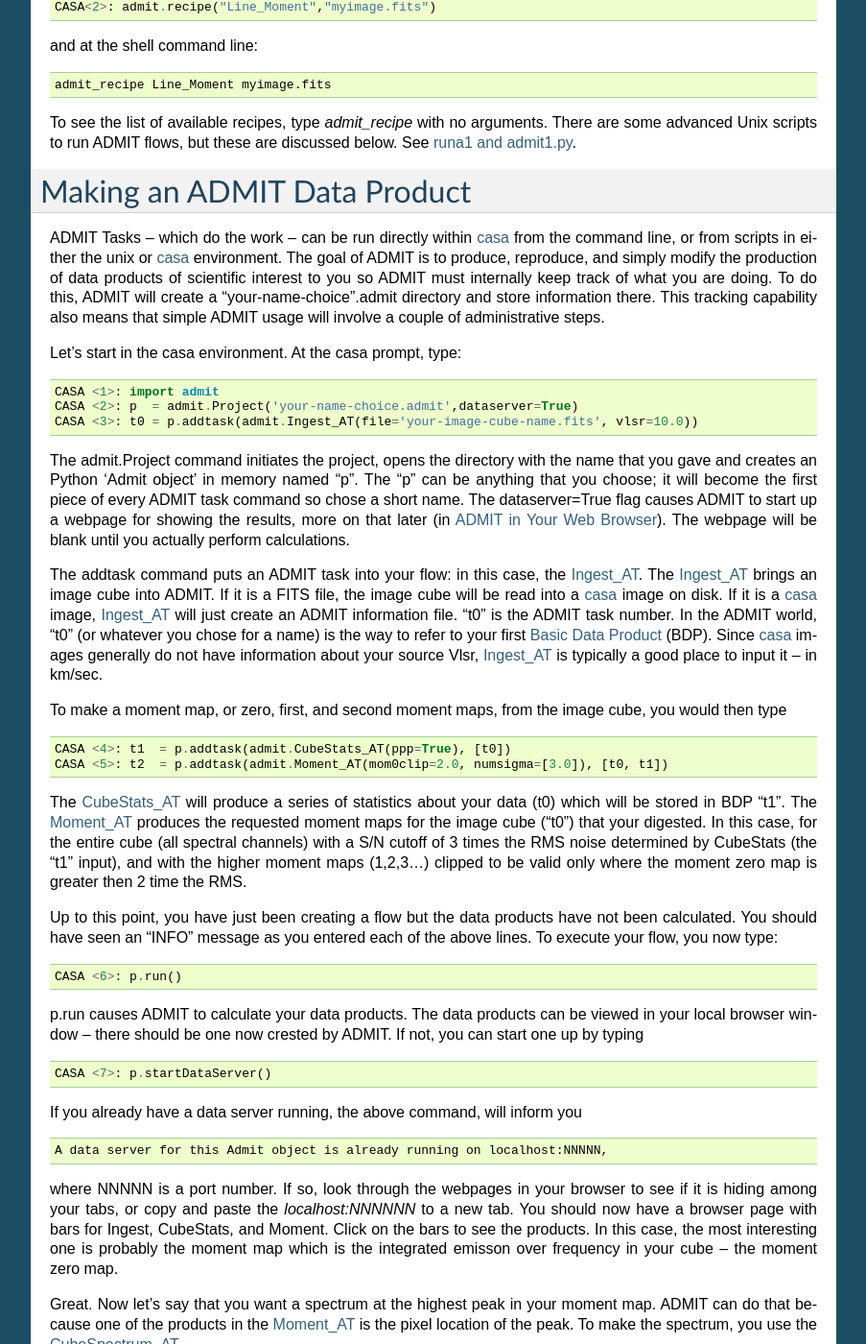
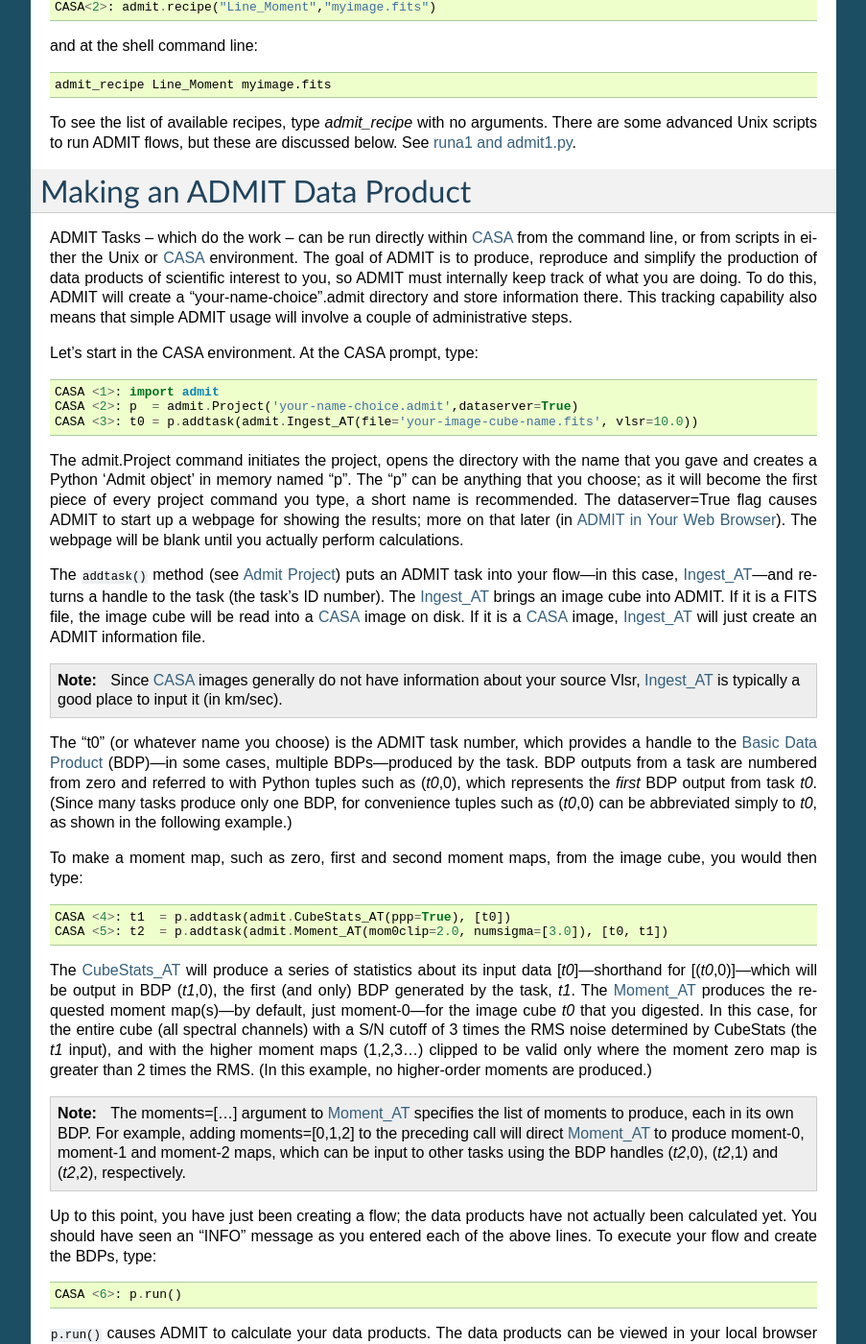
Before and after one commit to astroumd/admit, a Sphinx documentation site: the page built from doc/sphinx/userguideintro.rst, in a window 1280 px wide and 1400 px high, scrolled down 3430 px. Shown: the whole window at 96% size, without its empty margins (198-1101 px from the left). Built offline with Sphinx 7.4.7, drawn with Linux system fonts in a browser that asks for light colours; the version number is read from the project's files by our own code; some of the changed text lies outside the part shown.

Commit message:
Updated user guide for clarity and accuracy.
Added discussion of BDP handles in ADMIT scripts. Clarified some other points
and cleaned up wording and formatting.

```diff
--- a/doc/sphinx/userguideintro.rst
+++ b/doc/sphinx/userguideintro.rst
@@ -6,7 +6,7 @@
 to be fully compliant with CASA_ and to utilize CASA_ routines where possible.
 ADMIT has a flow-oriented approach, executing a series of ADMIT Tasks (ATs)
 in a sequence to produce a sequence of outputs. For the beginner, ADMIT can
-be driven by simple scripts that can be run at the unix level or from inside
+be driven by simple scripts that can be run at the Unix level or from inside
 of CASA_. ADMIT provides a simple browser interface for looking at the data
 products, and all major data products are on disk as CASA_ images and graphics
 files. For the advanced user, ADMIT is a python environment for data analysis
@@ -24,7 +24,7 @@
 
 Typically an astronomer will interact with ADMIT in one of two ways:
 
-* By retrieving the ADMIT products from the ALMA Archive. These products will be in a gzipped tar file of size a few to a few tens of megabytes. Once untar'ed on the disk, these products can be viewed with a browser utilizing the index.html file provided or inspected directly with unix or xml tools. Archive products available later in 2016.
+* By retrieving the ADMIT products from the ALMA Archive. These products will be in a gzipped tar file of size a few to a few tens of megabytes. Once untar'ed on the disk, these products can be viewed with a browser utilizing the index.html file provided or inspected directly with Unix or xml tools. Archive products available later in 2016.
 
 * By creating a local ADMIT flow to do the user requested analysis, inspect the results, and then modify and improve the flow parameters to achieve the desired final data products.
 
@@ -79,7 +79,7 @@
 
 ADMIT expects to be in control the contents of its BDPs so users should
 not delete files in the *input-cube-name.admit* directory. Furthermore,
-if the *input-cube-name.admit* directory is deleted at the unix level,
+if the *input-cube-name.admit* directory is deleted at the Unix level,
 all information about the flow and all data products are deleted.
 
 Getting Started with ADMIT (for Linux users)
@@ -87,22 +87,22 @@
 
 You should have already installed ADMIT on your local machine (see `Install Guide`_).
 
-In the shell that you want to work, there must be a path to casa_.
+In the shell that you want to work, there must be a path to CASA_.
 
 .. code-block:: none
 
       which casa
 
-on your unix command line and you should see the path to casa_. If not,
-you need to either install casa or invoke your local script that
-defines your path to casa_. Similarly, admit should be in your path
+on your Unix command line and you should see the path to CASA_. If not,
+you need to either install CASA or invoke your local script that
+defines your path to CASA_. Similarly, admit should be in your path
 
 .. code-block:: none
 
         which admit
    or   echo $ADMIT
 
-on your unix command line and you should see the path to ADMIT.
+on your Unix command line and you should see the path to ADMIT.
 If you do not, go to the directory where ADMIT was installed and
 source the admit start-up script:
 
@@ -117,22 +117,22 @@
 down to the `ADMIT in Your Web Browser`_ section on viewing data products.
 Right now, since ADMIT products are not yet in the archive, you should
 proceed to the next section to create simple ADMIT data products
-from an ALMA image in FITS or casa_ format.
+from an ALMA image in FITS or CASA_ format.
 
 Getting Started with ADMIT (for OS X users)
 ============================================
 
 You should have already installed ADMIT on your local machine (see `Install Guide`_).
 
-In the shell that you want to work, there must be a path to casa_.
+In the shell that you want to work, there must be a path to CASA_.
 
 .. code-block:: tcsh
 
       which casa
 
-on your OS X command line and you should see the path to casa_. If not,
-you need to either install casa or invoke your local script that
-defines your path to casa_. Similarly, admit should be in your path
+on your OS X command line and you should see the path to CASA_. If not,
+you need to either install CASA or invoke your local script that
+defines your path to CASA_. Similarly, admit should be in your path
 
 .. code-block:: tcsh
 
@@ -149,7 +149,7 @@
 
 You can type "echo $ADMIT" again and now you should see the path.
 
-There are now two more steps. First, casa must be able to "see" where ADMIT is.
+There are now two more steps. First, CASA must be able to "see" where ADMIT is.
 The mac executable 'casa' or 'casapy' overwrites the system supplied path. To
 fix this, edit (in your home directory) the ~/.casa/init.py file to reflect both the
 ADMIT path and the ADMIT/bin path.
@@ -170,9 +170,9 @@
 
 (you can find a template of this script in *$ADMIT/scripts/casa.init.py*)
 The second thing that must be done is that calls to the ADMIT-supplied script
-'casarun' must be replaced with calls to the casa-supplied command 'casa-config.'
+'casarun' must be replaced with calls to the CASA-supplied command 'casa-config.'
 As an explicit example, one test that is run to establish the Python-path as seen
-by casa is performed by running
+by CASA is performed by running
 
 .. code-block:: tcsh
 
@@ -187,7 +187,7 @@
 down to the `ADMIT in Your Web Browser`_ section on viewing data products.
 Right now, since ADMIT products are not yet in
 the ALMA archive, you should proceed to the next section
-to create simple ADMIT data products from an ALMA image FITS file or casa image.
+to create simple ADMIT data products from an ALMA image FITS file or CASA image.
 
 
 Prepared ADMIT Recipes
@@ -215,15 +215,15 @@
 ============================
 
 ADMIT Tasks -- which do the work -- can be run directly
-within casa_ from the command line, or from scripts in either the unix or
-casa_ environment.
-The goal of ADMIT is to produce, reproduce, and simply modify the production
-of data products of scientific interest to you so ADMIT must internally keep track of
+within CASA_ from the command line, or from scripts in either the Unix or
+CASA_ environment.
+The goal of ADMIT is to produce, reproduce and simplify the production
+of data products of scientific interest to you, so ADMIT must internally keep track of
 what you are doing. To do this, ADMIT will create a "your-name-choice".admit
 directory and store information there. This tracking capability also means
 that simple ADMIT usage will involve a couple of administrative steps.
 
-Let's start in the casa environment. At the casa prompt, type:
+Let's start in the CASA environment. At the CASA prompt, type:
 
 .. code-block:: python
 
@@ -232,108 +232,133 @@
    CASA <3>: t0 = p.addtask(admit.Ingest_AT(file='your-image-cube-name.fits', vlsr=10.0))
 
 The admit.Project command initiates the project, opens the directory
-with the name that you gave and creates an Python 'Admit object' in memory named
-"p". The "p" can be anything that you choose; it will become the first
-piece of every ADMIT task command so chose a short name.  The dataserver=True
-flag causes ADMIT to start up a webpage for showing the results,
-more on that later (in `ADMIT in Your Web Browser`_).  The webpage will be blank
-until you actually perform calculations.
+with the name that you gave and creates a Python 'Admit object' in memory named
+"p". The "p" can be anything that you choose; as it will become the first
+piece of every project command you type, a short name is recommended.  The
+dataserver=True flag causes ADMIT to start up a webpage for showing the
+results; more on that later (in `ADMIT in Your Web Browser`_).  The webpage
+will be blank until you actually perform calculations.
 
-The addtask command puts an ADMIT task into your flow: in this case, the `Ingest_AT`_.
-The `Ingest_AT`_
-brings an image cube into ADMIT. If it is a FITS file, the image cube will
-be read into a casa_ image on disk. If it is a casa_ image, `Ingest_AT`_ will
-just create an ADMIT information file. "t0" is the ADMIT task number.
-In the ADMIT world, "t0" (or whatever you chose for a name)
-is the way to refer to your first `Basic Data Product`_ (BDP). Since casa_ images
-generally do not have information about your source Vlsr, `Ingest_AT`_ is typically
-a good place to input it -- in km/sec.
+The ``addtask()`` method (see `Admit Project`_) puts an ADMIT task into your
+flow---in this case, `Ingest_AT`_---and returns a handle to the task (the
+task's ID number). The `Ingest_AT`_ brings an image cube
+into ADMIT. If it is a FITS file, the image cube will be read into a CASA_
+image on disk. If it is a CASA_ image, `Ingest_AT`_ will just create an ADMIT
+information file.
 
-To make a moment map, or zero, first, and second moment maps, from the
-image cube, you would then type
+.. note::
+  Since CASA_ images generally do not have information about
+  your source Vlsr, `Ingest_AT`_ is typically a good place to input it
+  (in km/sec).
+
+The "t0" (or whatever name you choose) is the ADMIT task number, which
+provides a handle to the `Basic Data Product`_ (BDP)---in some cases,
+multiple BDPs---produced by the task. BDP outputs from a task are numbered from
+zero and referred to with Python tuples such as (*t0*,0), which represents the
+*first* BDP output from task *t0*. (Since many tasks produce only one BDP, for
+convenience tuples such as (*t0*,0) can be abbreviated simply to *t0*, as
+shown in the following example.)
+
+To make a moment map, such as zero, first and second moment maps, from the
+image cube, you would then type:
 
 .. code-block:: python
 
      CASA <4>: t1  = p.addtask(admit.CubeStats_AT(ppp=True), [t0])
      CASA <5>: t2  = p.addtask(admit.Moment_AT(mom0clip=2.0, numsigma=[3.0]), [t0, t1])
 
-The `CubeStats_AT`_ will produce a series of statistics about your data (t0) which will
-be stored in BDP "t1". The `Moment_AT`_ produces the requested moment maps for
-the image cube ("t0") that your digested. In this case, for the entire cube
-(all spectral channels) with a
-S/N cutoff of 3 times the RMS noise determined by CubeStats (the "t1" input),
-and with the higher moment maps (1,2,3...) clipped to be valid only
-where the moment zero map is greater then 2 time the RMS.
+The `CubeStats_AT`_ will produce a series of statistics about its input data
+[*t0*]---shorthand for [(*t0*,0)]---which will be output in BDP (*t1*,0), the
+first (and only) BDP generated by the task, *t1*. The `Moment_AT`_ produces the
+requested moment map(s)---by default, just moment-0---for the image cube
+*t0* that you digested. In this case, for the entire cube (all spectral
+channels) with a S/N cutoff of 3 times the RMS noise determined by CubeStats
+(the *t1* input), and with the higher moment maps (1,2,3...) clipped to be
+valid only where the moment zero map is greater than 2 times the RMS. (In this
+example, no higher-order moments are produced.)
 
-Up to this point, you have just been creating a flow but the data products have
-not been calculated. You should have seen an "INFO" message as you entered
-each of the above lines. To execute your flow, you now type:
+.. note::
+  The moments=[...] argument to `Moment_AT`_ specifies the list of moments
+  to produce, each in its own BDP. For example, adding moments=[0,1,2] to
+  the preceding call will direct `Moment_AT`_ to produce moment-0, moment-1 and
+  moment-2 maps, which can be input to other tasks using the BDP handles
+  (*t2*,0), (*t2*,1) and (*t2*,2), respectively.
+
+Up to this point, you have just been creating a flow; the data products have
+not actually been calculated yet. You should have seen an "INFO" message as you
+entered each of the above lines. To execute your flow and create the BDPs,
+type:
 
 .. code-block:: python
 
       CASA <6>: p.run()
 
-p.run causes ADMIT to calculate your data products. The data products can be
-viewed in your local browser window -- there should be one now crested
-by ADMIT. If not, you can start one up by typing
+``p.run()`` causes ADMIT to calculate your data products. The data products can
+be viewed in your local browser window---there should be one now created by
+ADMIT. If not, you can start up the data browser by typing
 
 .. code-block:: python
 
       CASA <7>: p.startDataServer()
 
-If you already have a data server running, the above command, will inform you
+If you already have a data server running, the above command, will inform you:
 
 .. code-block:: none
 
-      A data server for this Admit object is already running on localhost:NNNNN,
+      A data server for this Admit object is already running on localhost:NNNNN
 
 where NNNNN is a port number.  If so, look through the webpages in your
 browser to see if it is hiding among your tabs, or copy and paste the
-*localhost:NNNNNN* to a new tab.  You should now have a browser page
-with bars for Ingest, CubeStats, and Moment. Click on the bars to see the
-products. In this case, the most interesting one is probably the moment
-map which is the integrated emisson over frequency in your cube -- the
-moment zero map.
+*localhost:NNNNN* to a new tab.  You should now have a browser page
+with bars for Ingest, CubeStats and Moment, as well as a flow diagram. Click on
+the bars to see the products. In this case, the most interesting one is
+probably the moment-0 map, which is the emission in your cube integrated over
+frequency.
 
 Great. Now let's say that you want a spectrum at the highest peak in your
-moment map. ADMIT can do that because one of the products in the `Moment_AT`_
-is the pixel location of the peak. To make the spectrum, you use the
-`CubeSpectrum_AT`_.
+moment map. ADMIT can do that automatically given the `Moment_AT`_ output.
+To make the spectrum, you use the `CubeSpectrum_AT`_:
 
 .. code-block:: python
 
      CASA <8>: t3 = p.addtask(admit.CubeSpectrum_AT(), [t0, t2])
      CASA <9>: p.run()
 
-The p.run() command is needed again. The add-task puts
-the task into the flow, and p.run() execute it. Your browser page should
+The p.run() command is needed again---the addtask() puts
+the task into the flow and p.run() executes it. Your browser page should
 now have a new line at the bottom which is labeled CubeSpectrum. Click
 on the bar and you will see your spectrum.
 
-The ADMIT Tasks, as they execute, create a python structure in memory
-containing all of the task information, and they write out information,
+The ADMIT tasks, as they execute, create a python structure in memory
+containing all of the task and flow information, and they write out information,
 images, and files to the "your-name-choice".admit directory. As long
-as you remain in your casa_ session, you have access to the contents
-of the structure and you can add to the flow, and your browser page
-will continue to update as you add to and run the flow.
+as you remain in your CASA_ session, you have access to the contents
+of the structure---you can add tasks to and re-execute the flow and your browser
+page will continue to update accordingly.
+
+.. note::
+  To minimize execution time, ADMIT re-runs projects intelligently. Each time
+  you add a task and re-run the flow, *only* the task(s) which have not yet
+  been run (or are otherwise out-of-date; e.g., due to changing the task
+  arguments) are executed. Unchanged tasks are skipped.
 
 
 Using ADMIT Scripts
 ===================
-ADMIT can also be run from script files using either the unix
-command line or the casa_ command line. The direct connection
-to the browser page and the ability to add to flows from the
-command line is only available from within casa_ because the
-casa session keeps your python structures persistent in memory. When a
-script is run from the unix command line, all memory-based products
-die when the script ends; fortunately, ADMIT writes all of
-the products to disk so you can view your ADMIT products using
-the browser as described in the next section.
+ADMIT can also be run from script files using either the Unix
+command line or the CASA_ command line. The direct connection
+to the browser page and the ability to dynamically add to flows from the
+command line is only available from within CASA_ because the
+CASA session keeps your python structures in active memory. When a
+script is run from the Unix command line, all memory-based products
+disappear when the script ends; however, ADMIT writes all of the products to
+persistent disk files so you can view your ADMIT products using the browser, as
+described in the next section, or modify and re-run the flow using a script
+file.
 
 An ADMIT script looks very much like what you would type
-on the casa_ command line. For example, the script below will
-create all of the same products in the casa session in
-the last section.
+on the CASA_ command line. For example, the script below will
+create all of the same products in the CASA session of the previous section.
 
 .. code-block:: python
 
@@ -346,17 +371,27 @@
  t0  = p.addtask(admit.Ingest_AT(file='your-image-cube-name.fits'))
  t1  = p.addtask(admit.CubeStats_AT(ppp=True), [t0])
  t2  = p.addtask(admit.Moment_AT(mom0clip=2.0, numsigma=[3.0]), [t0, t1])
- t3  = p.addtask(admit.CubeSpectrum_AT(), [t0, t2])
+ t3  = p.addtask(admit.CubeSpectrum_AT(), [t0, (t2,0)])
  p.run()
 
-The script can be run in casa_ using the "execfile" command, or
-from the unix command line by making the script file executable
-(chmod +x) and them executing it. The file containing your
-script should be named 'anything-you-want.py'
+The script can be run in CASA_ using the "execfile" command, or
+from the Unix command line by making the script file executable
+(``chmod +x``) and then executing it. The file containing your
+script can be named 'anything-you-want.py'.
 
-The 'your-name-choice.admit' directory includes a file (which is
-currently called admit0.py) containg a script that will re-run
-exactly the flow that created 'your-name-choice.admit'.
+The 'your-name-choice.admit' directory includes a file, admit0.py, containing a
+transcript (an ADMIT script) of the flow that created 'your-name-choice.admit'.
+Comparing this script to the graphical representation of the flow (shown in the
+"Flow Diagram" tab at the top of the data browser window) can be instructive
+when learning how to create your own ADMIT scripts.
+
+.. warning::
+  Flow transcripts are *not* intended to be used directly as script templates
+  (although this will work in simple cases). In particular, flows containing
+  tasks producing a variable number of BDP outputs, such as `LineCube_AT`_,
+  require special care---the transcript includes all literal outputs of such
+  *variadic* tasks, whereas user scripts should assume only a single,
+  placeholder output is present (see the following section for an example).
 
 Molecular Line Identification
 =============================
@@ -369,7 +404,7 @@
 noise level and then tries to identify the lines in the
 Splatalog database. `LineCube_AT`_ cuts out sub-cubes for
 each identified line emission region and writes out a
-separate casa_ image file for each.
+separate CASA_ image file for each.
 
 Information about the Vlsr of your object is not passed down the ALMA
 imaging pipeline to your ALMA image cubes. Hence, ADMIT does not
@@ -398,22 +433,24 @@
  t4  = p.addtask(admit.LineID_AT(csub=[0, 0], minchan=4, maxgap=6, numsigma=5.0), [t1, t3])
  t5 = p.addtask(admit.LineCube_AT(pad=40), [t0, t4])
  t6 = p.addtask(admit.Moment_AT(mom0clip=2.0, moments=[0, 1, 2]), [t5, t1])
- t7 = p.addtask(admit.CubeSpectrum_AT(), [t5, t6])
+ t7 = p.addtask(admit.CubeSpectrum_AT(), [t5, (t6,0)])
  p.run()
 
 The `CubeStats_AT`_ is done to get the RMS noise in the cube and to generate two
 spectra: one consisting of the maximum flux density in each channel and the
 other the minimum. The `CubeSpectrum_AT`_ is run to get the spectrum at the
 position of the peak total integrated emission. Both of these BDPs are input
-to `LineID_AT`_ to estimate the emission segments and do the line identification. `LineCube_AT`_,
-`Moment_AT`_, and `CubeSpectrum_AT`_ are then repeated for each emission
-segment identified.
+to `LineID_AT`_ to estimate the emission segments and do the line
+identification. `LineCube_AT`_ produces one data cube for each segment found.
+`Moment_AT`_ and `CubeSpectrum_AT`_ are then repeated for each emission
+segment identified. (ADMIT automatically replicates the latter two tasks in the
+flow for each `LineCube_AT`_ output it finds---do not do this manually!)
 
 At the present time, some (perhaps many) ALMA total power line cubes have
 baselines that are not "average" zero in the non-line channels. There are
 infrequently cases where the 7-m or 12-m interferometric maps have incorrect
 continuum subtractions but you are best off to correct that by remaking the
-maps in casa_ based on a new continuum subtracted u,v dataset. For the
+maps in CASA_ based on a new continuum subtracted u,v dataset. For the
 total power data, the sequence would be similar to the above with the
 insertion of two new tasks: `LineSegment_AT`_ and `ContinuumSub_AT`_.
 `LineSegment_AT`_ finds the channel segments with emission above your
@@ -517,7 +554,7 @@
 the force and reject buttons as input advise to a second run of `LineID_AT`_.
 
 The interaction mode with LineID Editor can only be used if your ADMIT
-file is created or opened from within your current casa session. The
+file is created or opened from within your current CASA session. The
 editing mode requires that your ADMIT flow be present as an active
 python memory structure. The interactive edits that you make within
 LineID Editor are not saved to the flow so, at present, you cannot
@@ -680,6 +717,7 @@
 
 
 
+.. _ADMIT Project:      module/admit/Admit.html
 .. _ADMIT Tasks:        module/admit/AT.html
 .. _ADMIT Task:         module/admit/AT.html
 .. _BDP:                module/admit.bdp/BDP.html
```
Also changed, not shown: 1 other file.
